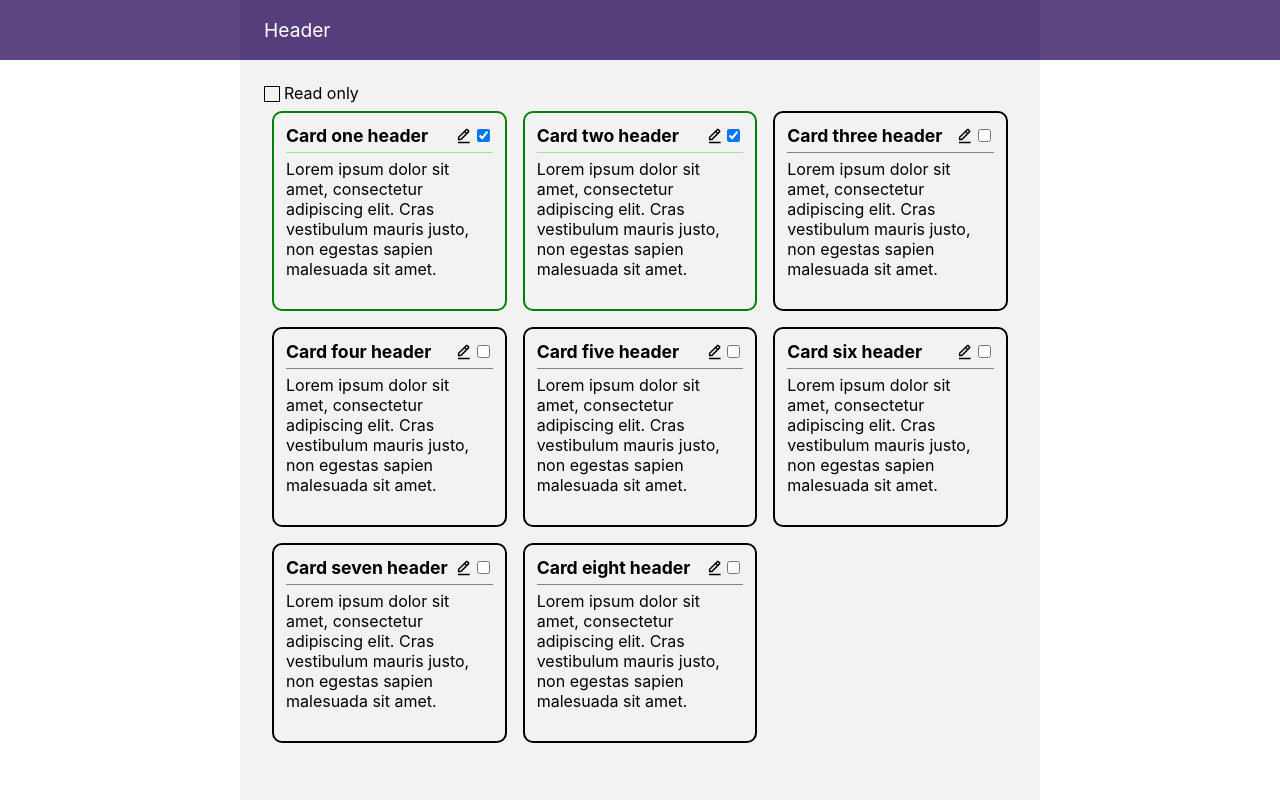
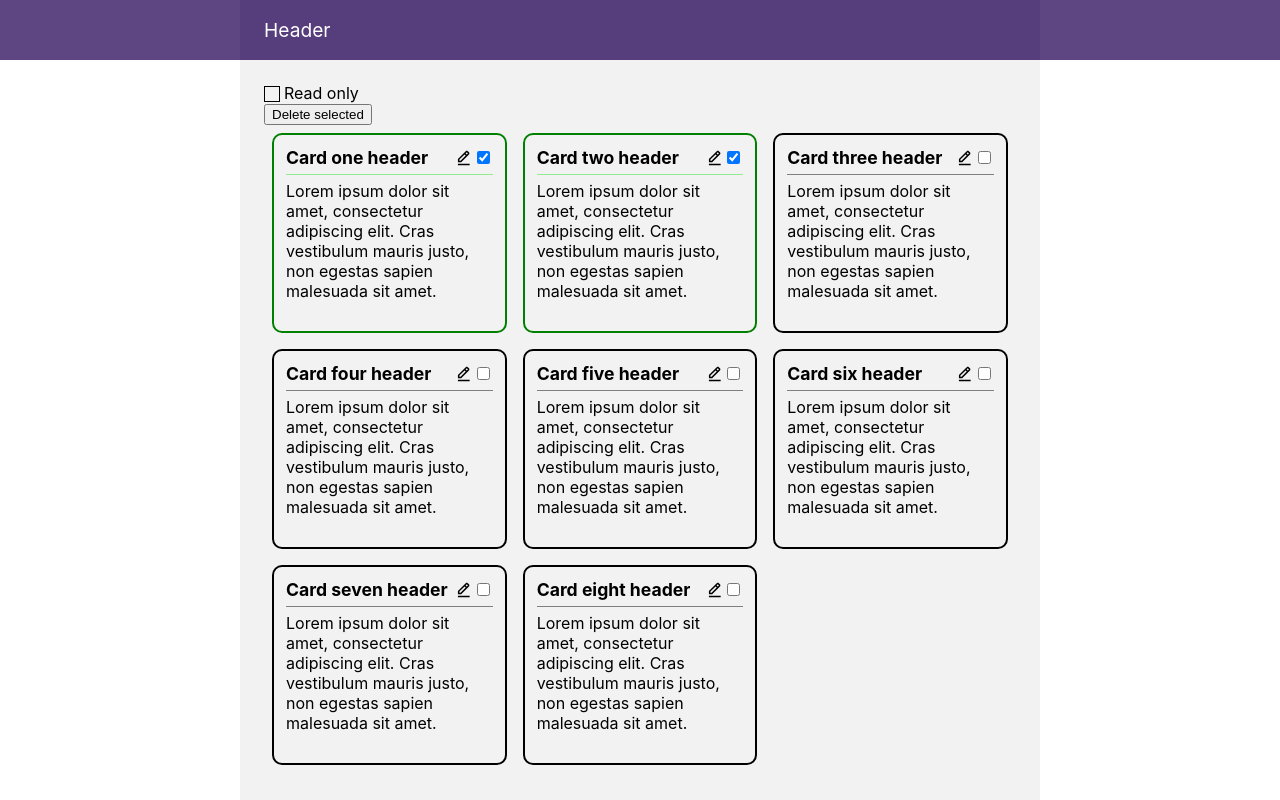
Before and after one commit to Jaskon/react-udemy-course, a React (Create React App) app: page / in a window 1280 px wide. Built offline with nearby package versions, Linux system fonts and the light colour scheme.

Commit message:
CardList, CardHeader, CardBody and deletion of selected cards

```diff
--- a/src/App/App.js
+++ b/src/App/App.js
@@ -4,6 +4,7 @@ import './App.scss';
 import Header from '../Header';
 import Card from '../Card';
 import CustomCheckbox from '../CustomCheckbox/CustomCheckbox';
+import CardList from '../CardList/CardList';
 
 
 const loremIpsum = 'Lorem ipsum dolor sit amet, consectetur adipiscing elit. Cras vestibulum mauris justo, non egestas sapien malesuada sit amet.';
@@ -55,43 +56,15 @@ const beValues = [
 
 function App() {
   const [cardsState, setCardsState] = useState(beValues);
-  const [readOnlyState, setReadOnlyState] = useState(false);
-
-  const cardsRendered = cardsState.map(card =>
-    <Card
-      key={card.id}
-      className={'App__card'}
-      data={card}
-      readOnly={readOnlyState}
-      onEdit={newOne => setCardsState(
-        cardsState.map(one =>
-          one.id === card.id
-            ? { ...one, ...newOne }
-            : one
-        )
-      )}
-    />
-  );
-
-  const readOnlyCheckboxHandler = (e) => {
-    setReadOnlyState(e.currentTarget.checked);
-    // Clear editing status
-    setCardsState(cardsState.map(card => ({ ...card, editing: false })));
-  };
 
   return (
     <div>
       <Header containerStyleName={'App__container'}/>
       <div className={cl('App__container', 'App__container-background')}>
-        <CustomCheckbox
-          checked={readOnlyState}
-          onChange={readOnlyCheckboxHandler}
-          label='Read only'
+        <CardList
+          cards={cardsState}
+          onListEdit={setCardsState}
         />
-
-        <div className={'App__cards'}>
-          {cardsRendered}
-        </div>
       </div>
     </div>
   );
--- a/src/Card/Card.js
+++ b/src/Card/Card.js
@@ -1,7 +1,8 @@
 import { useState } from 'react';
 import cl from 'classnames';
 import './Card.scss';
-import { BiEditAlt, BiXCircle, BiSave } from 'react-icons/bi';
+import CardHeader from './CardHeader/CardHeader';
+import CardBody from './CardBody/CardBody';
 
 function Card({ className, onEdit,
                 data: { caption, content, editing = false, selected = false },
@@ -11,91 +12,51 @@ function Card({ className, onEdit,
   const [state, setState] = useState({ caption, content });
 
 
-  /* Handlers */
+  const onSelect = () =>
+    onEdit({ selected: !selected });
 
-  const onHeaderClick = () => {
-    if (!editing) {
-      onEdit({ selected: !selected });
-    }
+  const onEditStart = () => {
+    setState({ caption, content });
+    onEdit({ editing: true, selected: false });
   };
 
-  const onEditClick = e => {
-    // Prevent from clicking on the header
-    e.stopPropagation();
-    setState({ caption, content });
-    onEdit({ editing: true, selected: false });
-  }
+  const onSave = () =>
+    onEdit({ ...state, editing: false });
 
-  const onSaveClick = e => {
-    e.stopPropagation();
-    onEdit({ ...state, editing: false });
-  }
-
-  const onCancelClick = e => {
-    e.stopPropagation();
+  const onEditCancel = () =>
     // Reset state values (to passed with props)
     onEdit({ editing: false });
-  }
 
+  const onCaptionChange = (value) =>
+    setState({...state, caption: value});
 
-  /* Renders */
+  const onContentChange = (value) =>
+    setState({...state, content: value})
 
-  const renderHeaderButtons = () => {
-    if (editing) {
-      return !readOnly && <>
-        <BiSave className={'Card__icon-save'} onClick={onSaveClick}/>
-        <BiXCircle className={'Card__icon-cancel'} onClick={onCancelClick}/>
-      </>;
-    }
-
-    return <>
-      {!readOnly && <BiEditAlt className={'Card__icon-edit'} onClick={onEditClick} />}
-      <input type={'checkbox'} checked={selected} readOnly />
-    </>;
-  };
-
-  const renderCaption = () => {
-    if (editing) {
-      return <input
-        onChange={e => setState({...state, caption: e.target.value})}
-        defaultValue={state.caption}
-      />;
-    }
-
-    return <div className={'Card__caption'}>{caption}</div>;
-  };
-
-  const renderContent = () => {
-    if (editing) {
-      return <textarea
-        className={'Card__input-content'}
-        onChange={e => setState({...state, content: e.target.value})}
-        defaultValue={state.content}
-      />;
-    }
-
-    return <div className={'Card__content'}>{content}</div>;
-  };
 
   return (
     <div className={className}>
 
       <div className={cl('Card', {'Card__selected': selected})}>
-        <div
-          className={cl('Card__header', 'Card__clickable')}
-          onClick={onHeaderClick}
-        >
-          <div className={'Card__caption-wrapper'}>{renderCaption()}</div>
-          <div className={'Card__header-buttons'}>
-            {renderHeaderButtons()}
-          </div>
-        </div>
+        <CardHeader
+          caption={caption}
+          editing={editing}
+          readOnly={readOnly}
+          selected={selected}
+          onSelect={onSelect}
+          onEditStart={onEditStart}
+          onSave={onSave}
+          onEditCancel={onEditCancel}
+          onCaptionChange={onCaptionChange}
+        />
 
         <div className={'Card__divider'} />
 
-        <div className={'Card__content-wrapper'}>
-          {renderContent()}
-        </div>
+        <CardBody
+          content={content}
+          editing={editing}
+          onContentChange={onContentChange}
+        />
       </div>
 
     </div>
--- a/src/Card/Card.scss
+++ b/src/Card/Card.scss
@@ -10,52 +10,10 @@ $card-padding: 12px;
   //width: 240px;
 }
 
-.Card__header {
-  display: flex;
-  font-size: 1.1rem;
-  font-weight: bold;
-  justify-content: space-between;
-  user-select: none;
-}
-
-.Card__header-buttons {
-  display: flex;
-  align-items: center;
-}
-
 .Card__divider {
   height: 1px;
   background-color: gray;
   margin: $card-padding/2 0;
-}
-
-
-.Card__caption-wrapper {
-  overflow: hidden;
-  white-space: nowrap;
-}
-
-.Card__caption {
-  overflow: hidden;
-  text-overflow: ellipsis;
-}
-
-.Card__content-wrapper {
-  flex-grow: 1;
-  height: 100%;
-  min-height: 0;
-}
-
-.Card__content {
-  max-height: 100%;
-  overflow-y: auto;
-}
-
-.Card__input-content {
-  height: 100%;
-  max-width: 100%;
-  min-width: 100%;
-  resize: none;
 }
 
 
@@ -65,17 +23,3 @@ $card-padding: 12px;
 .Card.Card__selected .Card__divider {
   background-color: lightgreen;
 }
-
-.Card__clickable {
-  cursor: pointer;
-}
-
-.Card__icon-edit:hover {
-  color: mediumblue;
-}
-.Card__icon-save:hover {
-  color: green;
-}
-.Card__icon-cancel:hover {
-  color: red;
-}
--- /dev/null
+++ b/src/Card/CardBody/CardBody.js
@@ -0,0 +1,25 @@
+import './CardBody.scss';
+
+
+function CardBody({ editing, content, onContentChange }) {
+
+  const renderContent = () => {
+    if (editing) {
+      return <textarea
+        className={'Card__input-content'}
+        onChange={e => onContentChange(e.currentTarget.value)}
+        defaultValue={content}
+      />;
+    }
+
+    return <div className={'Card__content'}>{content}</div>;
+  };
+
+  return (
+    <div className={'Card__content-wrapper'}>
+      {renderContent()}
+    </div>
+  );
+}
+
+export default CardBody;
--- /dev/null
+++ b/src/Card/CardBody/CardBody.scss
@@ -0,0 +1,17 @@
+.Card__content-wrapper {
+    flex-grow: 1;
+    height: 100%;
+    min-height: 0;
+}
+
+.Card__content {
+    max-height: 100%;
+    overflow-y: auto;
+}
+
+.Card__input-content {
+    height: 100%;
+    max-width: 100%;
+    min-width: 100%;
+    resize: none;
+}
--- /dev/null
+++ b/src/Card/CardHeader/CardHeader.js
@@ -0,0 +1,71 @@
+import cl from 'classnames';
+import { BiEditAlt, BiSave, BiXCircle } from 'react-icons/bi';
+import './CardHeader.scss';
+
+
+function CardHeader({ editing, readOnly, caption, selected, onCaptionChange,
+                      onEditStart, onSelect, onSave, onEditCancel }) {
+
+  const onClick = () => {
+    if (!editing) {
+      onSelect();
+    }
+  };
+
+  const editClickHandler = e => {
+    // Prevent from clicking on the header
+    e.stopPropagation();
+    onEditStart();
+  }
+
+  const onSaveClick = e => {
+    e.stopPropagation();
+    onSave();
+  }
+
+  const onCancelClick = e => {
+    e.stopPropagation();
+    onEditCancel();
+  }
+
+
+  const renderHeaderButtons = () => {
+    if (editing) {
+      return !readOnly && <>
+        <BiSave className={'Card__icon-save'} onClick={onSaveClick}/>
+        <BiXCircle className={'Card__icon-cancel'} onClick={onCancelClick}/>
+      </>;
+    }
+
+    return <>
+      {!readOnly && <BiEditAlt className={'Card__icon-edit'} onClick={editClickHandler} />}
+      <input type={'checkbox'} checked={selected} readOnly />
+    </>;
+  };
+
+  const renderCaption = () => {
+    if (editing) {
+      return <input
+        onChange={e => onCaptionChange(e.currentTarget.value)}
+        defaultValue={caption}
+      />;
+    }
+
+    return <div className={'Card__caption'}>{caption}</div>;
+  };
+
+
+  return (
+    <div
+      className={cl('Card__header', 'Card__clickable')}
+      onClick={onClick}
+    >
+      <div className={'Card__caption-wrapper'}>{renderCaption()}</div>
+      <div className={'Card__header-buttons'}>
+        {renderHeaderButtons()}
+      </div>
+    </div>
+  );
+}
+
+export default CardHeader;
--- /dev/null
+++ b/src/Card/CardHeader/CardHeader.scss
@@ -0,0 +1,38 @@
+.Card__header {
+    display: flex;
+    font-size: 1.1rem;
+    font-weight: bold;
+    justify-content: space-between;
+    user-select: none;
+}
+
+.Card__header-buttons {
+    display: flex;
+    align-items: center;
+}
+
+
+.Card__caption-wrapper {
+    overflow: hidden;
+    white-space: nowrap;
+}
+
+.Card__caption {
+    overflow: hidden;
+    text-overflow: ellipsis;
+}
+
+
+.Card__clickable {
+    cursor: pointer;
+}
+
+.Card__icon-edit:hover {
+    color: mediumblue;
+}
+.Card__icon-save:hover {
+    color: green;
+}
+.Card__icon-cancel:hover {
+    color: red;
+}
--- /dev/null
+++ b/src/CardList/CardList.js
@@ -0,0 +1,61 @@
+import CustomCheckbox from '../CustomCheckbox/CustomCheckbox';
+import Card from '../Card';
+import { useState } from 'react';
+
+
+function CardList({ cards, onListEdit }) {
+
+  const [readOnlyState, setReadOnlyState] = useState(false);
+
+
+  const cardsRendered = cards.map(card =>
+    <Card
+      key={card.id}
+      className={'App__card'}
+      data={card}
+      readOnly={readOnlyState}
+      onEdit={newCard =>
+        onListEdit(
+          cards.map(one =>
+            one.id === card.id
+              ? { ...one, ...newCard }
+              : one
+          )
+        )
+      }
+    />
+  );
+
+
+  const readOnlyCheckboxHandler = (e) => {
+    setReadOnlyState(e.currentTarget.checked);
+    // Clear editing status
+    onListEdit(cards.map(card => ({ ...card, editing: false })));
+  };
+
+  const deleteSelectedButtonHandler = () => {
+    onListEdit(cards.filter(card => !card.selected));
+  };
+
+
+  return <>
+    <CustomCheckbox
+      checked={readOnlyState}
+      onChange={readOnlyCheckboxHandler}
+      label='Read only'
+    />
+    <button
+      disabled={!cards.find(card => card.selected)}
+      onClick={deleteSelectedButtonHandler}
+    >
+      Delete selected
+    </button>
+
+    <div className={'App__cards'}>
+      {cardsRendered}
+    </div>
+  </>;
+}
+
+
+export default CardList;
```
